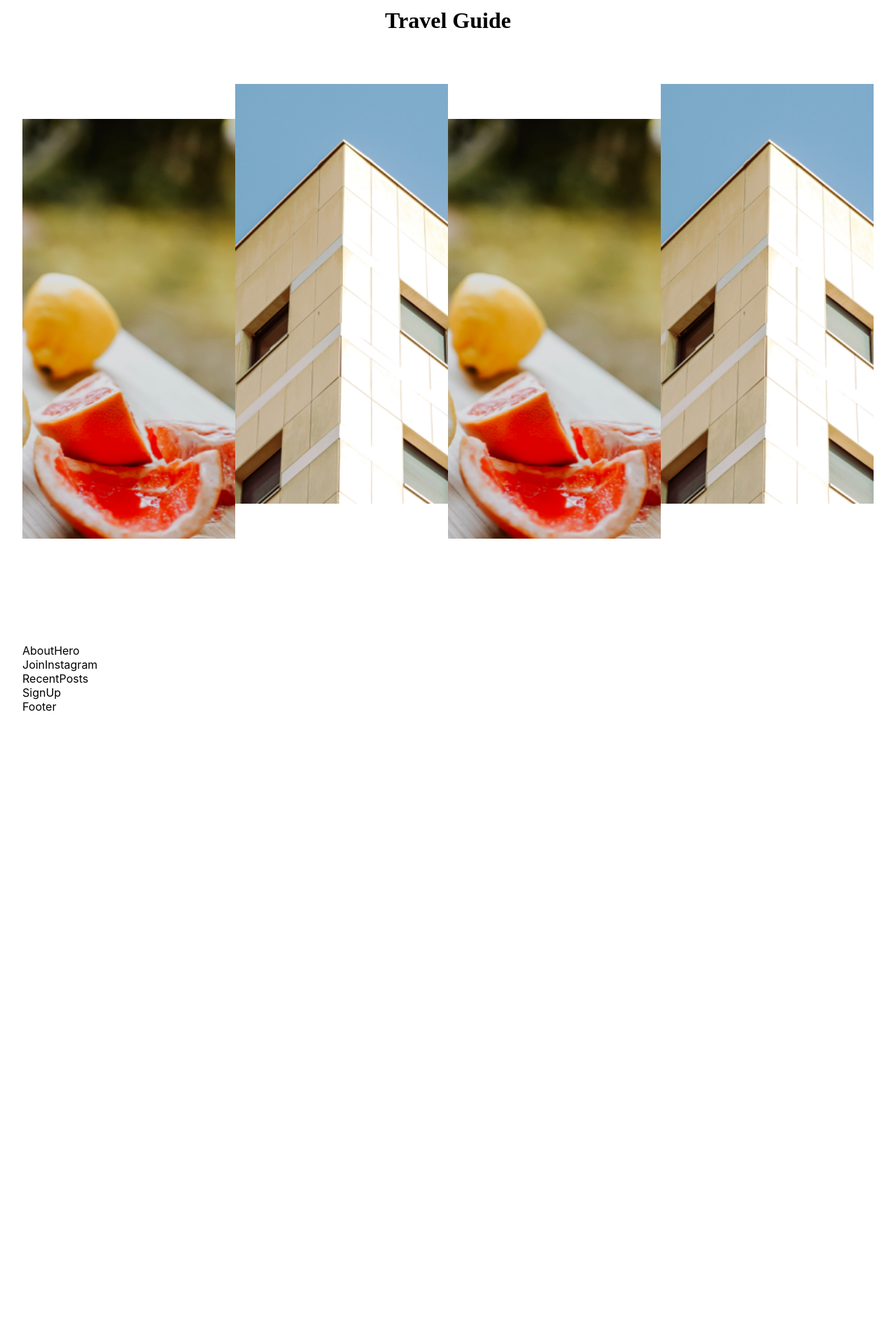
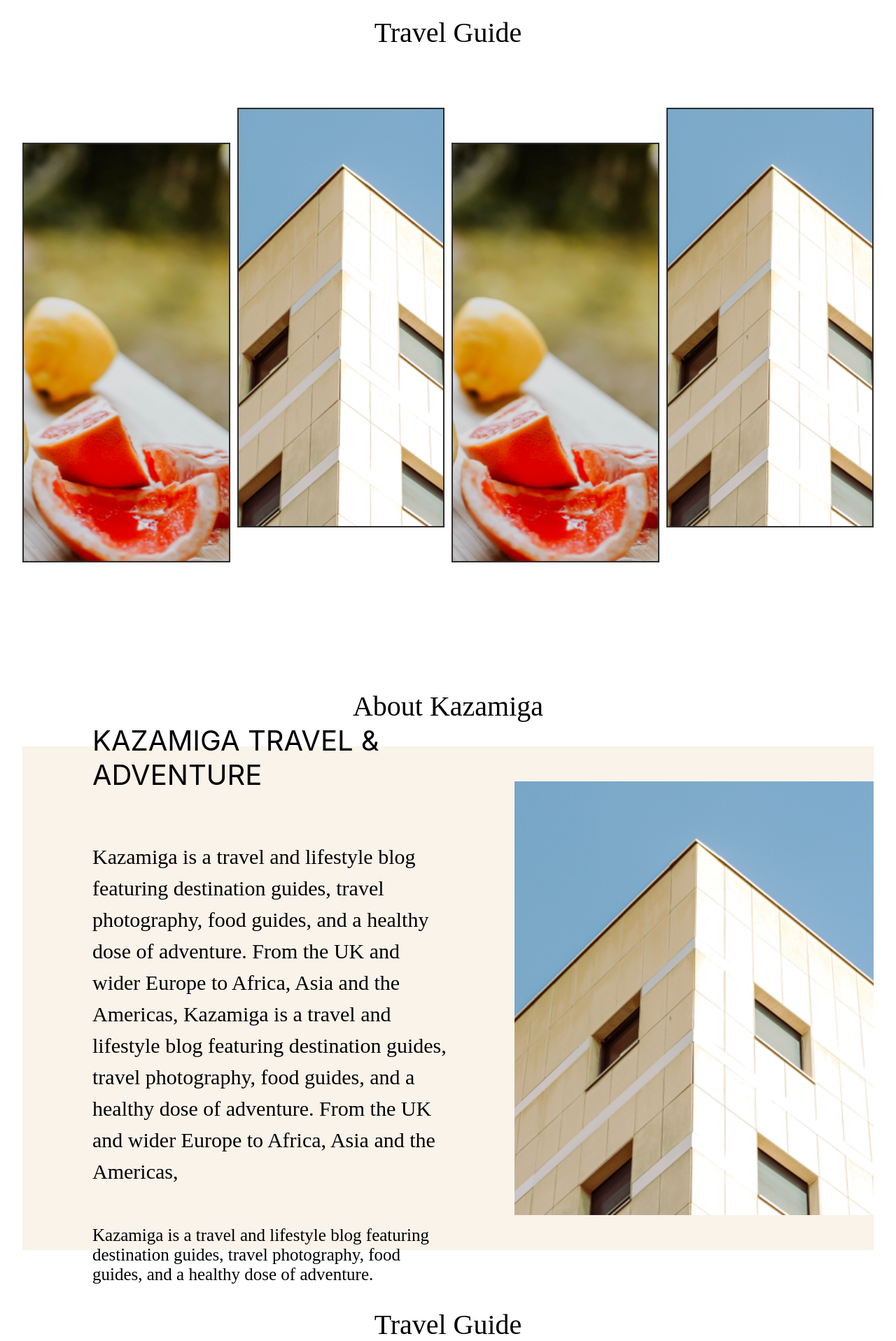
Before and after one commit to cdeluchi/kazamiga, a Next.js app: page / in a window 1280 px wide. Shown: the part 880-2797 px from the top of the page at 70% size. Before the commit the page ends 1900 px from the top, so only its background shows below. Built offline with nearby package versions, Linux system fonts and the light colour scheme.

Commit message:
add aboutHero component

```diff
--- a/pages/_app.js
+++ b/pages/_app.js
@@ -1,7 +1,7 @@
-import '../styles/globals.css'
+import "../styles/globals.css";
 
 function MyApp({ Component, pageProps }) {
-  return <Component {...pageProps} />
+  return <Component {...pageProps} />;
 }
 
-export default MyApp
+export default MyApp;
--- a/pages/components/AboutHero.js
+++ b/pages/components/AboutHero.js
@@ -3,8 +3,95 @@ import { createUseStyles } from "react-jss";
 
 const AboutHero = () => {
   const classes = useStyles({});
-  return <div>AboutHero</div>;
+  return (
+    <>
+      <h1 className={classes.guideTitle}>About Kazamiga</h1>
+
+      <div className={classes.heroWrapper}>
+        <div className={classes.paragWrapper}>
+          <p className={classes.paragTitle}>KAZAMIGA TRAVEL & ADVENTURE</p>
+          <p className={classes.parag1}>
+            Kazamiga is a travel and lifestyle blog featuring destination
+            guides, travel photography, food guides, and a healthy dose of
+            adventure. From the UK and wider Europe to Africa, Asia and the
+            Americas, Kazamiga is a travel and lifestyle blog featuring
+            destination guides, travel photography, food guides, and a healthy
+            dose of adventure. From the UK and wider Europe to Africa, Asia and
+            the Americas,{" "}
+          </p>
+          <p className={classes.parag2}>
+            Kazamiga is a travel and lifestyle blog featuring destination
+            guides, travel photography, food guides, and a healthy dose of
+            adventure.{" "}
+          </p>
+        </div>
+        <div className={classes.imageWrapper}>
+          <div className={classes.image1}></div>
+        </div>
+      </div>
+    </>
+  );
 };
-const useStyles = createUseStyles({});
+const useStyles = createUseStyles({
+  guideTitle: {
+    fontSize: 40,
+    display: "flex",
+    justifyContent: "center",
+    fontFamily: "Playfair Display",
+    fontWeight: "lighter",
+    lineHeight: "1.5em",
+  },
+  heroWrapper: {
+    display: "flex",
+    width: "100%",
+    height: "90vh",
+    background: "#F9F3EA",
+  },
+
+  imageWrapper: {
+    display: "flex",
+    flexDirection: "column",
+    width: "50%",
+    marginTop: 50,
+    marginBottom: 50,
+    marginLeft: 50,
+  },
+  paragWrapper: {
+    display: "flex",
+    flexDirection: "column",
+    justifyContent: "center",
+    width: "50%",
+    marginLeft: 100,
+    marginRight: 40,
+  },
+  paragTitle: {
+    fontSize: 40,
+  },
+  parag1: {
+    fontSize: 30,
+    fontFamily: "Playfair Display",
+    fontWeight: "lighter",
+    lineHeight: "1.5em",
+  },
+  parag2: {
+    fontSize: 25,
+    fontFamily: "Playfair Display",
+  },
+  title: {
+    fontSize: 25,
+    fontFamily: "Playfair Display",
+    fontWeight: "lighter",
+  },
+  image1: {
+    // position: "absolute",
+    background: "url(/kazamiga-2.png)",
+    backgroundRepeat: "no-repeat",
+    backgroundPosition: "center",
+    backgroundSize: "cover",
+    backgroundRepeat: "no-repeat",
+    width: "100%",
+    height: "80vh",
+  },
+});
 
 export default AboutHero;
--- a/pages/components/Footer.js
+++ b/pages/components/Footer.js
@@ -3,7 +3,17 @@ import { createUseStyles } from "react-jss";
 
 const Footer = () => {
   const classes = useStyles({});
-  return <div>Footer</div>;
+  return (
+    <div className={classes.footer}>
+      <p>@KAZAMIGA</p>
+    </div>
+  );
 };
-const useStyles = createUseStyles({});
+const useStyles = createUseStyles({
+  footer: {
+    background: "#2c2c2c",
+    height: "10vh",
+    color: "#fff",
+  },
+});
 export default Footer;
--- a/pages/components/Hero.js
+++ b/pages/components/Hero.js
@@ -6,13 +6,11 @@ const Hero = () => {
   const classes = useStyles({});
   return (
     <div className={classes.heroWrapper}>
-      {/* <div className={classes.heroWrapperIn}> */}
       <div className={classes.imageWrapper}>
         <div className={classes.title}>
           <h3>Travel with us</h3>
         </div>
         <div className={classes.image1}></div>
-        <div className={classes.image2}></div>
       </div>
       <div className={classes.paragWrapper}>
         <p className={classes.paragTitle}>KAZAMIGA TRAVEL & ADVENTURE</p>
@@ -30,7 +28,6 @@ const Hero = () => {
         </p>
       </div>
     </div>
-    // </div>
   );
 };
 const useStyles = createUseStyles({
@@ -64,32 +61,26 @@ const useStyles = createUseStyles({
     fontSize: 30,
     fontFamily: "Playfair Display",
     fontWeight: "lighter",
+    lineHeight: "1.5em",
   },
   parag2: {
     fontSize: 25,
     fontFamily: "Playfair Display",
   },
-  title: {},
+  title: {
+    fontSize: 25,
+    fontFamily: "Playfair Display",
+    fontWeight: "lighter",
+  },
   image1: {
-    position: "absolute",
+    // position: "absolute",
     background: "url(/kazamiga-2.png)",
     backgroundRepeat: "no-repeat",
     backgroundPosition: "center",
     backgroundSize: "cover",
     backgroundRepeat: "no-repeat",
-    width: "45vw",
+    width: "100%",
     height: "80vh",
-  },
-  image2: {
-    position: "relative",
-    background: "url(/kazamiga-3.png)",
-    backgroundRepeat: "no-repeat",
-    backgroundPosition: "center",
-    backgroundSize: "cover",
-    backgroundRepeat: "no-repeat",
-    width: "35%",
-    height: "50%",
-    left: "-5%",
   },
 });
 export default Hero;
--- a/pages/components/JoinInstagram.js
+++ b/pages/components/JoinInstagram.js
@@ -3,7 +3,79 @@ import { createUseStyles } from "react-jss";
 
 const JoinInstagram = () => {
   const classes = useStyles({});
-  return <div>JoinInstagram</div>;
+  return (
+    <>
+      <div className={classes.wrapper}>
+        <h1 className={classes.guideTitle}>Travel Guide</h1>
+      </div>
+      <div className={classes.imageWrapper}>
+        <div className={classes.imageGuide1}></div>
+        <div className={classes.imageGuide2}></div>
+        <div className={classes.imageGuide3}></div>
+        <div className={classes.imageGuide4}></div>
+        <div className={classes.imageGuide3}></div>
+      </div>
+    </>
+  );
 };
-const useStyles = createUseStyles({});
+const useStyles = createUseStyles({
+  wrapper: {
+    fontFamily: "Montserrat",
+    fontWeight: "lighter",
+    display: "flex",
+    justifyContent: "center",
+    margin: "50px 0 50px 0",
+  },
+  guideTitle: {
+    fontSize: 40,
+    fontFamily: "Playfair Display",
+    fontWeight: "lighter",
+    lineHeight: "1.5em",
+  },
+  imageWrapper: {
+    height: "100vh",
+    display: "flex",
+    justifyContent: "center",
+  },
+  imageGuide1: {
+    background: "url(/kazamiga-3.png)",
+    backgroundPosition: "center",
+    backgroundSize: "cover",
+    width: "25%",
+    height: "30vh",
+    marginRight: 10,
+    marginLeft: 10,
+    border: "2px solid #2c2c2c",
+  },
+  imageGuide2: {
+    background: "url(/kazamiga-2.png)",
+    backgroundPosition: "center",
+    backgroundSize: "cover",
+    width: "25%",
+    height: "30vh",
+    marginRight: 10,
+    marginLeft: 10,
+    border: "2px solid #2c2c2c",
+  },
+  imageGuide3: {
+    background: "url(/kazamiga-3.png)",
+    backgroundPosition: "center",
+    backgroundSize: "cover",
+    width: "25%",
+    height: "30vh",
+    marginRight: 10,
+    marginLeft: 10,
+    border: "2px solid #2c2c2c",
+  },
+  imageGuide4: {
+    background: "url(/kazamiga-2.png)",
+    backgroundPosition: "center",
+    backgroundSize: "cover",
+    width: "25%",
+    height: "30vh",
+    marginRight: 10,
+    marginLeft: 10,
+    border: "2px solid #2c2c2c",
+  },
+});
 export default JoinInstagram;
--- a/pages/components/Navbar.js
+++ b/pages/components/Navbar.js
@@ -50,6 +50,7 @@ const useStyles = createUseStyles({
     display: "flex",
     justifyContent: "space-between",
     alignItems: "center",
+    maxWidth: 1140,
   },
   links: {
     display: "flex",
--- a/pages/components/SignUp.js
+++ b/pages/components/SignUp.js
@@ -3,7 +3,87 @@ import { createUseStyles } from "react-jss";
 
 const SignUp = () => {
   const classes = useStyles({});
-  return <div>SignUp</div>;
+  return (
+    <div className={classes.heroWrapper}>
+      <div className={classes.imageWrapper}>
+        <div className={classes.image1}></div>
+      </div>
+      <div className={classes.paragWrapper}>
+        <p className={classes.paragTitle}>Sign Up</p>
+        <p className={classes.parag1}>Name</p>
+        <div>
+          <input className={classes.inputName}></input>
+        </div>
+        <p className={classes.parag2}>Email</p>
+        <div>
+          <input className={classes.inputEmail}></input>
+        </div>
+        <div>
+          <input className={classes.subscribe}></input>
+        </div>
+      </div>
+    </div>
+  );
 };
-const useStyles = createUseStyles({});
+const useStyles = createUseStyles({
+  guideTitle: {
+    fontSize: 40,
+    display: "flex",
+    justifyContent: "center",
+    fontFamily: "Playfair Display",
+    fontWeight: "lighter",
+    lineHeight: "1.5em",
+  },
+  heroWrapper: {
+    display: "flex",
+    width: "100%",
+    height: "90vh",
+    background: "#F9F3EA",
+  },
+
+  imageWrapper: {
+    display: "flex",
+    flexDirection: "column",
+    width: "50%",
+    marginTop: 50,
+    marginBottom: 50,
+    marginLeft: 50,
+  },
+  paragWrapper: {
+    display: "flex",
+    flexDirection: "column",
+    justifyContent: "center",
+    width: "50%",
+    marginLeft: 100,
+    marginRight: 40,
+  },
+  paragTitle: {
+    fontSize: 40,
+  },
+  parag1: {
+    fontSize: 30,
+    fontFamily: "Playfair Display",
+    fontWeight: "lighter",
+    lineHeight: "1.5em",
+  },
+  parag2: {
+    fontSize: 25,
+    fontFamily: "Playfair Display",
+  },
+  title: {
+    fontSize: 25,
+    fontFamily: "Playfair Display",
+    fontWeight: "lighter",
+  },
+  image1: {
+    // position: "absolute",
+    background: "url(/kazamiga-2.png)",
+    backgroundRepeat: "no-repeat",
+    backgroundPosition: "center",
+    backgroundSize: "cover",
+    backgroundRepeat: "no-repeat",
+    width: "100%",
+    height: "80vh",
+  },
+});
 export default SignUp;
--- a/pages/components/TravelGuide.js
+++ b/pages/components/TravelGuide.js
@@ -6,7 +6,7 @@ const TravelGuide = () => {
   return (
     <>
       <div className={classes.wrapper}>
-        <h1>Travel Guide</h1>
+        <h1 className={classes.guideTitle}>Travel Guide</h1>
       </div>
       <div className={classes.imageWrapper}>
         <div className={classes.imageGuide1}></div>
@@ -25,6 +25,12 @@ const useStyles = createUseStyles({
     justifyContent: "center",
     margin: "50px 0 50px 0",
   },
+  guideTitle: {
+    fontSize: 40,
+    fontFamily: "Playfair Display",
+    fontWeight: "lighter",
+    lineHeight: "1.5em",
+  },
   imageWrapper: {
     height: "100vh",
     display: "flex",
@@ -37,6 +43,8 @@ const useStyles = createUseStyles({
     width: "25%",
     height: "75vh",
     marginTop: 50,
+    border: "2px solid #2c2c2c",
+    marginRight: 10,
   },
   imageGuide2: {
     background: "url(/kazamiga-2.png)",
@@ -44,6 +52,8 @@ const useStyles = createUseStyles({
     backgroundSize: "cover",
     width: "25%",
     height: "75vh",
+    border: "2px solid #2c2c2c",
+    marginRight: 10,
   },
   imageGuide3: {
     background: "url(/kazamiga-3.png)",
@@ -52,6 +62,9 @@ const useStyles = createUseStyles({
     width: "25%",
     height: "75vh",
     marginTop: 50,
+    marginRight: 10,
+
+    border: "2px solid #2c2c2c",
   },
   imageGuide4: {
     background: "url(/kazamiga-2.png)",
@@ -59,6 +72,7 @@ const useStyles = createUseStyles({
     backgroundSize: "cover",
     width: "25%",
     height: "75vh",
+    border: "2px solid #2c2c2c",
   },
 });
 export default TravelGuide;
```
Also changed, not shown: pages/index.js (+9 -0 lines).
